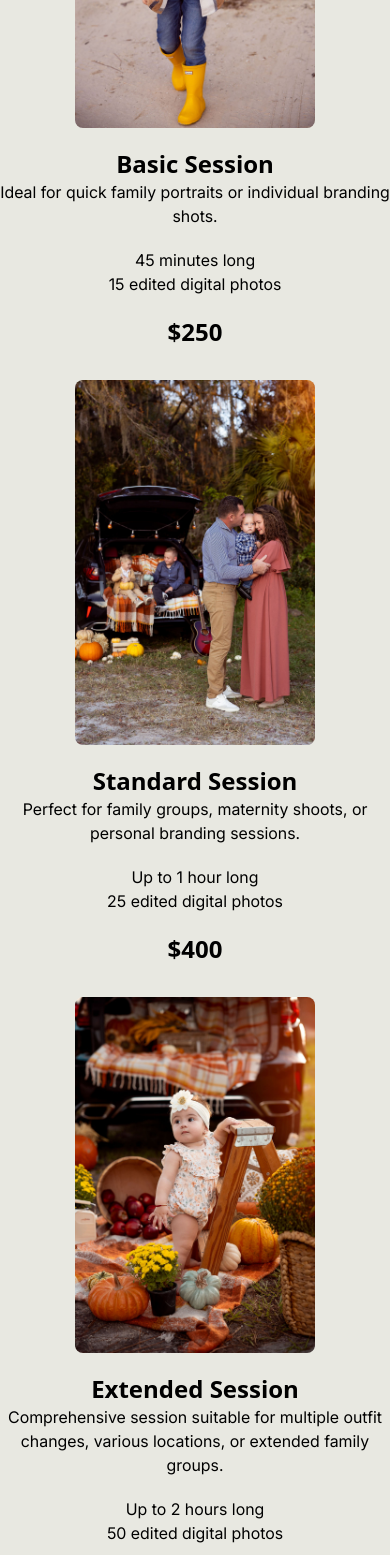
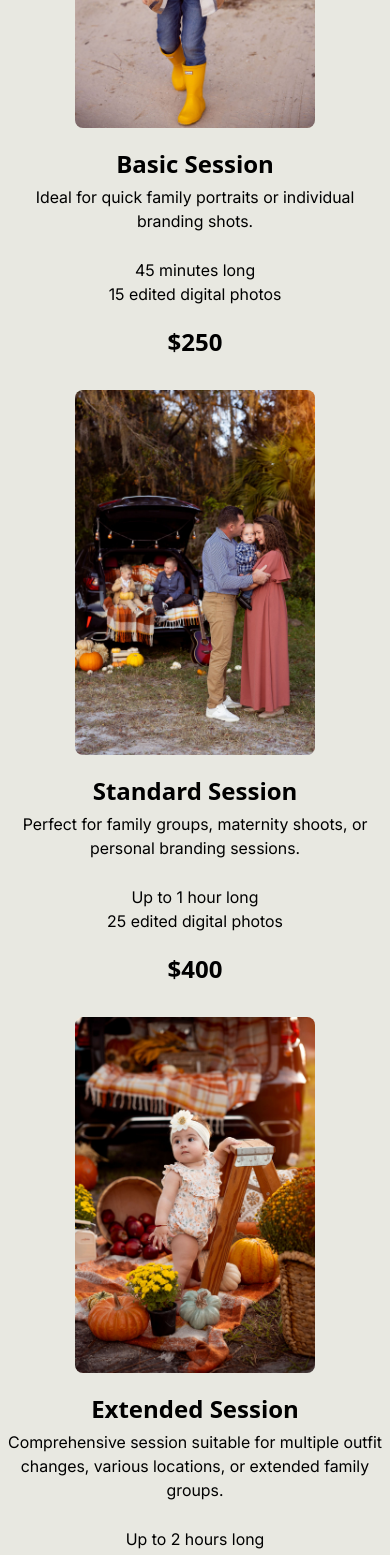
Before and after one commit to andr31/react-playground, a React (Vite) app: page /packages in a window 390 px wide. Shown: the part 432-1987 px from the top of the page. Built offline with nearby package versions, Linux system fonts and the light colour scheme.

Commit message:
add minor alignment updates

```diff
--- a/src/components/Footer.tsx
+++ b/src/components/Footer.tsx
@@ -26,13 +26,12 @@ const Footer: React.FC = () => {
 
         {/* Second Section */}
         <div className="text-center">
-          <div>123-456-789</div>
-          <div>moonwavephotography@gmail.com</div>
+          <span>moonwavephotography@gmail.com</span>
         </div>
 
         {/* Third Section */}
         <div className="max-w-[200px] text-center">
-          Photographer in Tampa and Wesley Chapel areas
+          Photographer in Tampa and Wesley Chapel Areas
         </div>
       </div>
     </div>
--- a/src/components/Packages.tsx
+++ b/src/components/Packages.tsx
@@ -14,7 +14,7 @@ const Packages: React.FC = () => {
           />
           <div className="basic-session flex flex-col items-center text-center mt-5">
             <h2 className="font-bold text-2xl">Basic Session</h2>
-            <p className="font-inter">
+            <p className="font-inter m-[5px] lg:m-0">
               Ideal for quick family portraits or individual branding shots.
             </p>
             <p className="font-inter mt-5">45 minutes long</p>
@@ -30,7 +30,7 @@ const Packages: React.FC = () => {
           />
           <div className="standard-session flex flex-col items-center text-center mt-5">
             <h2 className="font-bold text-2xl">Standard Session</h2>
-            <p className="font-inter">
+            <p className="font-inter m-[5px] lg:m-0">
               Perfect for family groups, maternity shoots, or personal branding
               sessions.
             </p>
@@ -47,7 +47,7 @@ const Packages: React.FC = () => {
           />
           <div className="extended-session flex flex-col items-center text-center mt-5">
             <h2 className="font-bold text-2xl">Extended Session</h2>
-            <p className="font-inter">
+            <p className="font-inter m-[5px] lg:m-0">
               Comprehensive session suitable for multiple outfit changes,
               various locations, or extended family groups.
             </p>
```
